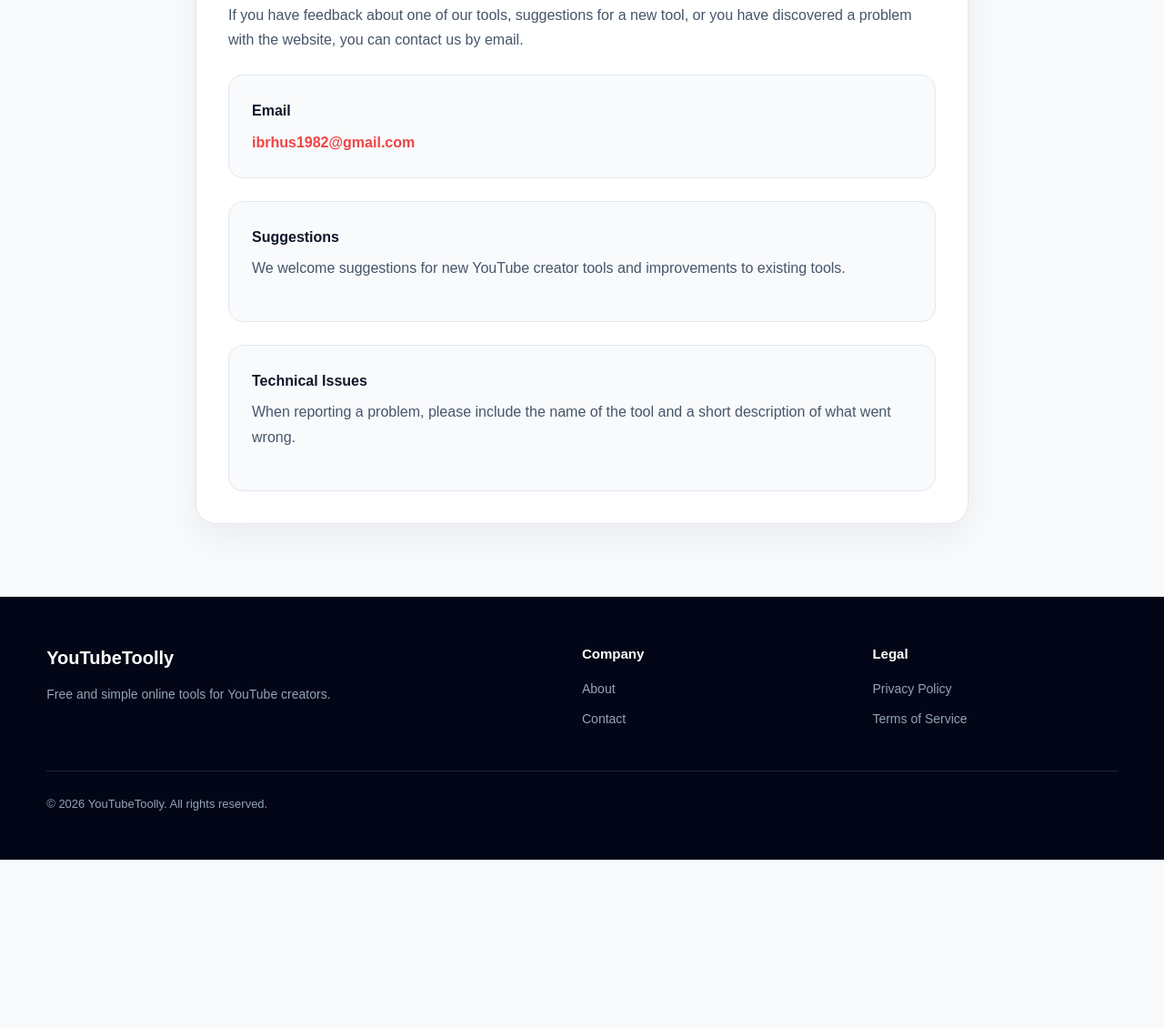
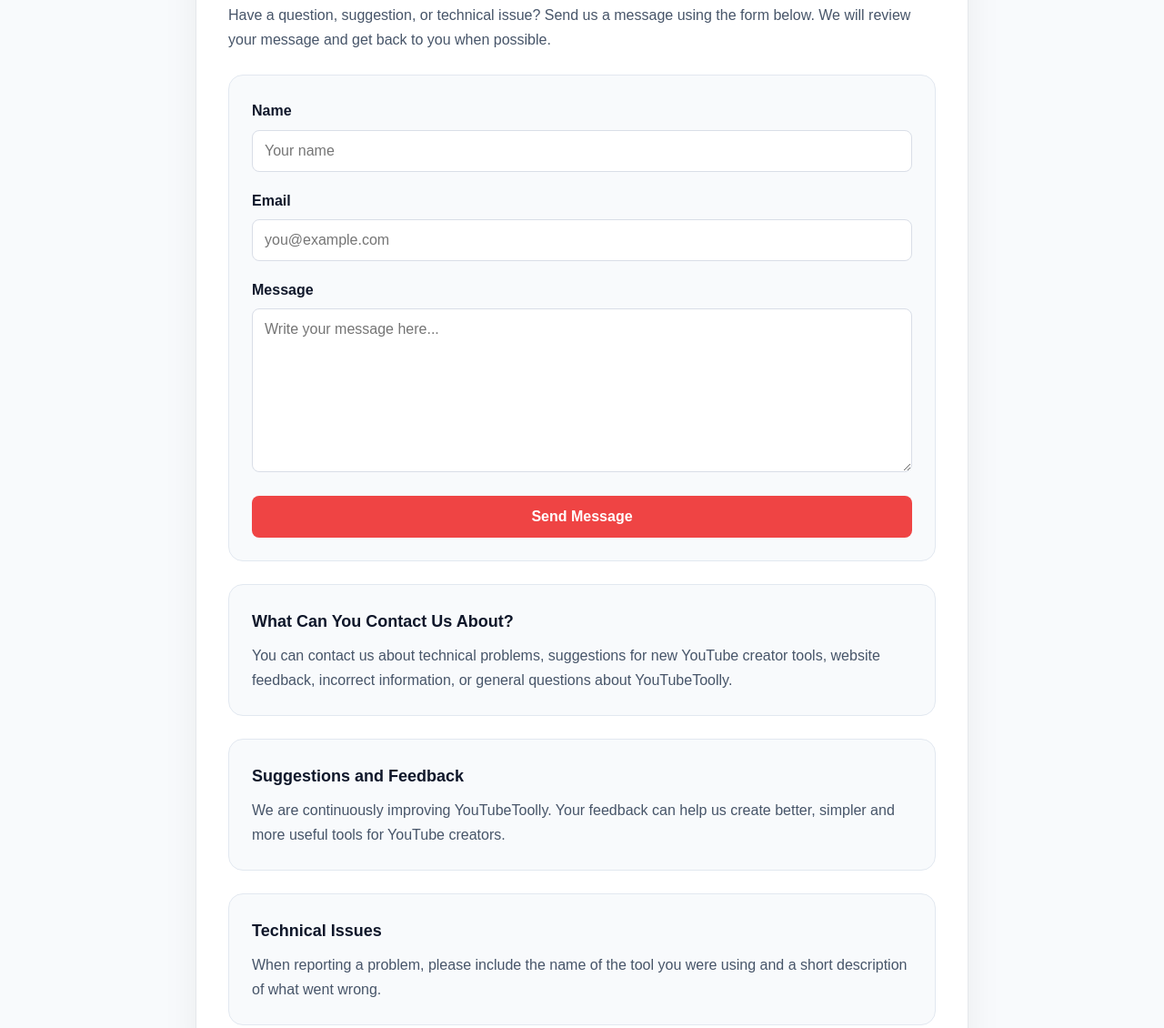
Before and after one commit to ibrhus1982-hash/youtubetoolly, a plain HTML site: page contact.html in a window 1280 px wide. Shown: the part 386-1516 px from the top of the page at 91% size. Before the commit the page ends 1331 px from the top, so only its background shows below. Drawn offline with Linux system fonts and the light colour scheme.

Commit message:
Refactor contact.html for SEO enhancements
Updated meta tags for improved SEO and user experience.

```diff
--- a/contact.html
+++ b/contact.html
@@ -1,27 +1,45 @@
 <!DOCTYPE html>
 <html lang="en">
+
 <head>
+
   <meta charset="UTF-8">
-  <meta name="viewport" content="width=device-width, initial-scale=1.0">
+
+  <meta name="viewport"
+    content="width=device-width, initial-scale=1.0">
 
   <title>Contact YouTubeToolly | Get in Touch</title>
 
-  <meta name="description" content="Contact YouTubeToolly with questions, suggestions, feedback, or reports about our free YouTube creator tools.">
-  <meta name="robots" content="index, follow">
+  <meta name="description"
+    content="Contact YouTubeToolly for questions, feedback, bug reports or suggestions about our free YouTube creator tools.">
 
-  <link rel="canonical" href="https://www.youtubetoolly.com/contact.html">
+  <meta name="robots"
+    content="index, follow">
 
-  <meta property="og:title" content="Contact YouTubeToolly">
-  <meta property="og:description" content="Get in touch with YouTubeToolly for questions, suggestions and feedback.">
-  <meta property="og:url" content="https://www.youtubetoolly.com/contact.html">
-  <meta property="og:type" content="website">
+  <link rel="canonical"
+    href="https://www.youtubetoolly.com/contact.html">
+
+  <meta property="og:title"
+    content="Contact YouTubeToolly">
+
+  <meta property="og:description"
+    content="Contact YouTubeToolly for questions, feedback, bug reports or suggestions about our free YouTube creator tools.">
+
+  <meta property="og:url"
+    content="https://www.youtubetoolly.com/contact.html">
+
+  <meta property="og:type"
+    content="website">
+
 
   <style>
+
     * {
       box-sizing: border-box;
       margin: 0;
       padding: 0;
     }
+
 
     body {
       font-family: Arial, Helvetica, sans-serif;
@@ -29,6 +47,7 @@
       background: #f8fafc;
       line-height: 1.7;
     }
+
 
     header {
       height: 74px;
@@ -40,6 +59,7 @@
       z-index: 100;
     }
 
+
     .nav {
       width: min(1180px, 92%);
       height: 74px;
@@ -48,6 +68,7 @@
       align-items: center;
       justify-content: space-between;
     }
+
 
     .brand {
       display: flex;
@@ -58,6 +79,7 @@
       font-size: 20px;
       font-weight: 800;
     }
+
 
     .brand-icon {
       width: 42px;
@@ -72,6 +94,7 @@
       position: relative;
     }
 
+
     .brand-icon::after {
       content: "";
       width: 7px;
@@ -83,11 +106,13 @@
       top: 6px;
     }
 
+
     nav {
       display: flex;
       align-items: center;
       gap: 28px;
     }
+
 
     nav a {
       text-decoration: none;
@@ -96,9 +121,11 @@
       font-weight: 600;
     }
 
+
     nav a:hover {
       color: #0f172a;
     }
+
 
     .explore-btn {
       background: #0f172a;
@@ -107,16 +134,19 @@
       border-radius: 10px;
     }
 
+
     main {
       width: min(850px, 92%);
       margin: auto;
       padding: 75px 0 80px;
     }
 
+
     .hero {
       text-align: center;
       margin-bottom: 45px;
     }
+
 
     .hero h1 {
       font-size: clamp(36px, 6vw, 54px);
@@ -125,12 +155,14 @@
       letter-spacing: -1.5px;
     }
 
+
     .hero p {
       color: #64748b;
       font-size: 18px;
       max-width: 650px;
       margin: auto;
     }
+
 
     .content {
       background: white;
@@ -140,15 +172,18 @@
       box-shadow: 0 15px 40px rgba(15, 23, 42, .06);
     }
 
+
     .content h2 {
       font-size: 23px;
       margin: 0 0 12px;
     }
 
-    .content p {
+
+    .content > p {
       color: #475569;
       margin-bottom: 20px;
     }
+
 
     .contact-box {
       background: #f8fafc;
@@ -158,28 +193,89 @@
       margin-top: 25px;
     }
 
-    .contact-box strong {
+
+    .contact-box label {
       display: block;
       margin-bottom: 7px;
+      font-weight: 600;
       color: #0f172a;
     }
 
-    .email {
-      color: #ef4444;
-      text-decoration: none;
-      font-weight: 700;
-      word-break: break-word;
+
+    .contact-box input,
+    .contact-box textarea {
+      width: 100%;
+      padding: 13px;
+      margin-bottom: 18px;
+      border: 1px solid #d9dee7;
+      border-radius: 8px;
+      background: white;
+      font-size: 16px;
+      font-family: Arial, Helvetica, sans-serif;
+      color: #0f172a;
     }
 
-    .email:hover {
-      text-decoration: underline;
+
+    .contact-box input:focus,
+    .contact-box textarea:focus {
+      outline: none;
+      border-color: #ef4444;
+      box-shadow: 0 0 0 3px rgba(239,68,68,.1);
     }
+
+
+    .contact-box textarea {
+      min-height: 180px;
+      resize: vertical;
+    }
+
+
+    .contact-box button {
+      width: 100%;
+      padding: 14px;
+      border: 0;
+      border-radius: 8px;
+      background: #ef4444;
+      color: white;
+      cursor: pointer;
+      font-size: 16px;
+      font-weight: 700;
+      transition: .2s;
+    }
+
+
+    .contact-box button:hover {
+      background: #dc2626;
+      transform: translateY(-1px);
+    }
+
+
+    .info-box {
+      background: #f8fafc;
+      border: 1px solid #e2e8f0;
+      border-radius: 16px;
+      padding: 25px;
+      margin-top: 25px;
+    }
+
+
+    .info-box h3 {
+      font-size: 18px;
+      margin-bottom: 8px;
+    }
+
+
+    .info-box p {
+      color: #475569;
+    }
+
 
     footer {
       background: #020617;
       color: #94a3b8;
       padding: 50px 0;
     }
+
 
     .footer-inner {
       width: min(1180px, 92%);
@@ -189,6 +285,7 @@
       gap: 50px;
     }
 
+
     .footer-brand {
       color: white;
       font-size: 20px;
@@ -196,16 +293,19 @@
       margin-bottom: 12px;
     }
 
+
     footer p {
       font-size: 14px;
       max-width: 430px;
     }
+
 
     footer h3 {
       color: white;
       font-size: 15px;
       margin-bottom: 15px;
     }
+
 
     footer a {
       display: block;
@@ -215,9 +315,11 @@
       margin-bottom: 9px;
     }
 
+
     footer a:hover {
       color: white;
     }
+
 
     .copyright {
       width: min(1180px, 92%);
@@ -227,7 +329,9 @@
       font-size: 13px;
     }
 
+
     @media (max-width: 700px) {
+
       nav {
         display: none;
       }
@@ -240,118 +344,311 @@
         padding: 25px;
       }
 
+      .contact-box {
+        padding: 20px;
+      }
+
       .footer-inner {
         grid-template-columns: 1fr;
         gap: 30px;
       }
+
     }
+
   </style>
+
 </head>
+
 
 <body>
 
+
 <header>
+
   <div class="nav">
 
-    <a href="index.html" class="brand">
-      <div class="brand-icon">▶</div>
+    <a href="index.html"
+       class="brand">
+
+      <div class="brand-icon">
+        ▶
+      </div>
+
       YouTubeToolly
+
     </a>
 
+
     <nav>
-      <a href="index.html#tools">Tools</a>
-      <a href="index.html#why">Why YouTubeToolly</a>
-      <a href="about.html">About</a>
-      <a href="index.html#tools" class="explore-btn">Explore Tools</a>
+
+      <a href="index.html#tools">
+        Tools
+      </a>
+
+      <a href="index.html#why">
+        Why YouTubeToolly
+      </a>
+
+      <a href="about.html">
+        About
+      </a>
+
+      <a href="index.html#tools"
+         class="explore-btn">
+        Explore Tools
+      </a>
+
     </nav>
 
   </div>
+
 </header>
+
+
 
 <main>
 
+
   <section class="hero">
-    <h1>Contact YouTubeToolly</h1>
+
+    <h1>
+      Contact YouTubeToolly
+    </h1>
+
     <p>
       Have a question, suggestion, or found a problem?
       We'd love to hear from you.
     </p>
+
   </section>
+
+
 
   <article class="content">
 
-    <h2>Get in Touch</h2>
+
+    <h2>
+      Get in Touch
+    </h2>
 
     <p>
-      If you have feedback about one of our tools, suggestions for a new
-      tool, or you have discovered a problem with the website, you can
-      contact us by email.
+      Have a question, suggestion, or technical issue?
+      Send us a message using the form below.
+      We will review your message and get back to you when possible.
     </p>
+
+
 
     <div class="contact-box">
 
-      <strong>Email</strong>
 
-      <a class="email" href="mailto:ibrhus1982@gmail.com">
-        ibrhus1982@gmail.com
+      <form
+        action="https://formsubmit.co/ibrhus1982@gmail.com"
+        method="POST"
+      >
+
+
+        <input
+          type="hidden"
+          name="_subject"
+          value="New YouTubeToolly Contact Message"
+        >
+
+
+        <input
+          type="hidden"
+          name="_captcha"
+          value="true"
+        >
+
+
+        <input
+          type="hidden"
+          name="_template"
+          value="table"
+        >
+
+
+        <label for="name">
+          Name
+        </label>
+
+
+        <input
+          id="name"
+          type="text"
+          name="name"
+          placeholder="Your name"
+          required
+        >
+
+
+
+        <label for="email">
+          Email
+        </label>
+
+
+        <input
+          id="email"
+          type="email"
+          name="email"
+          placeholder="you@example.com"
+          required
+        >
+
+
+
+        <label for="message">
+          Message
+        </label>
+
+
+        <textarea
+          id="message"
+          name="message"
+          placeholder="Write your message here..."
+          required
+        ></textarea>
+
+
+
+        <button
+          type="submit"
+        >
+          Send Message
+        </button>
+
+
+      </form>
+
+
+    </div>
+
+
+
+    <div class="info-box">
+
+      <h3>
+        What Can You Contact Us About?
+      </h3>
+
+      <p>
+        You can contact us about technical problems,
+        suggestions for new YouTube creator tools,
+        website feedback, incorrect information,
+        or general questions about YouTubeToolly.
+      </p>
+
+    </div>
+
+
+
+    <div class="info-box">
+
+      <h3>
+        Suggestions and Feedback
+      </h3>
+
+      <p>
+        We are continuously improving YouTubeToolly.
+        Your feedback can help us create better,
+        simpler and more useful tools for YouTube creators.
+      </p>
+
+    </div>
+
+
+
+    <div class="info-box">
+
+      <h3>
+        Technical Issues
+      </h3>
+
+      <p>
+        When reporting a problem, please include the
+        name of the tool you were using and a short
+        description of what went wrong.
+      </p>
+
+    </div>
+
+
+  </article>
+
+
+</main>
+
+
+
+<footer>
+
+
+  <div class="footer-inner">
+
+
+    <div>
+
+      <div class="footer-brand">
+        YouTubeToolly
+      </div>
+
+      <p>
+        Free and simple online tools for YouTube creators.
+      </p>
+
+    </div>
+
+
+
+    <div>
+
+      <h3>
+        Company
+      </h3>
+
+      <a href="about.html">
+        About
+      </a>
+
+      <a href="contact.html">
+        Contact
       </a>
 
     </div>
 
-    <div class="contact-box">
 
-      <strong>Suggestions</strong>
 
-      <p>
-        We welcome suggestions for new YouTube creator tools and
-        improvements to existing tools.
-      </p>
+    <div>
+
+      <h3>
+        Legal
+      </h3>
+
+      <a href="privacy-policy.html">
+        Privacy Policy
+      </a>
+
+      <a href="terms.html">
+        Terms of Service
+      </a>
 
     </div>
 
-    <div class="contact-box">
-
-      <strong>Technical Issues</strong>
-
-      <p>
-        When reporting a problem, please include the name of the tool
-        and a short description of what went wrong.
-      </p>
-
-    </div>
-
-  </article>
-
-</main>
-
-<footer>
-
-  <div class="footer-inner">
-
-    <div>
-      <div class="footer-brand">YouTubeToolly</div>
-      <p>Free and simple online tools for YouTube creators.</p>
-    </div>
-
-    <div>
-      <h3>Company</h3>
-      <a href="about.html">About</a>
-      <a href="contact.html">Contact</a>
-    </div>
-
-    <div>
-      <h3>Legal</h3>
-      <a href="privacy-policy.html">Privacy Policy</a>
-      <a href="terms.html">Terms of Service</a>
-    </div>
 
   </div>
+
+
 
   <div class="copyright">
     © 2026 YouTubeToolly. All rights reserved.
   </div>
 
+
 </footer>
 
+
 </body>
+
 </html>
```
